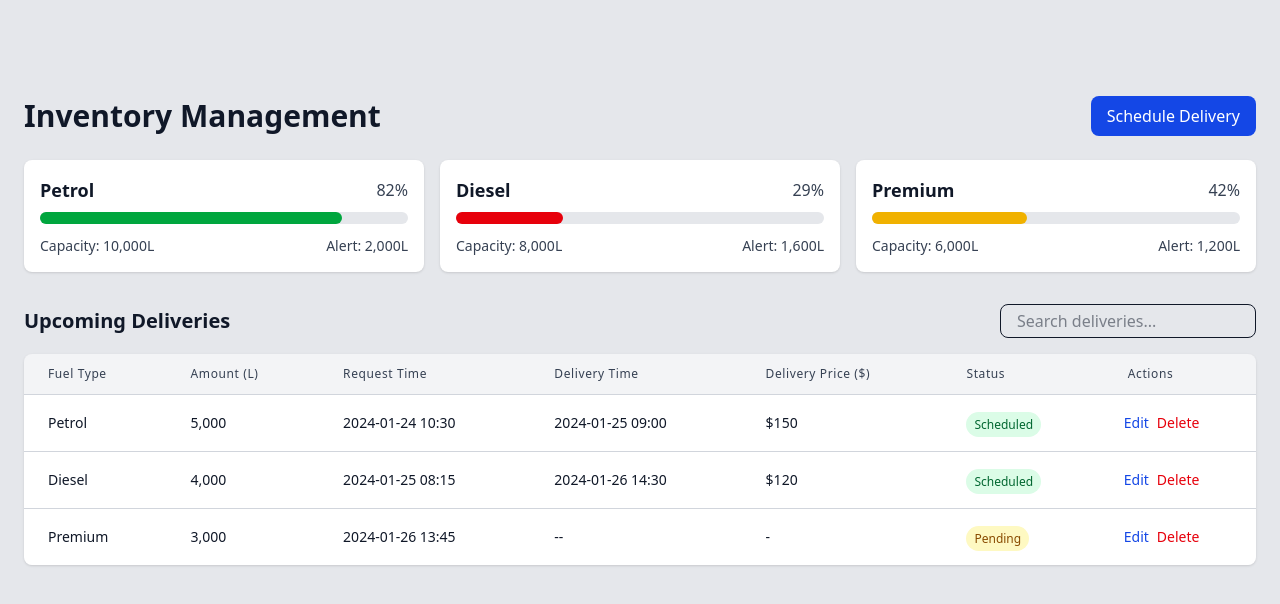
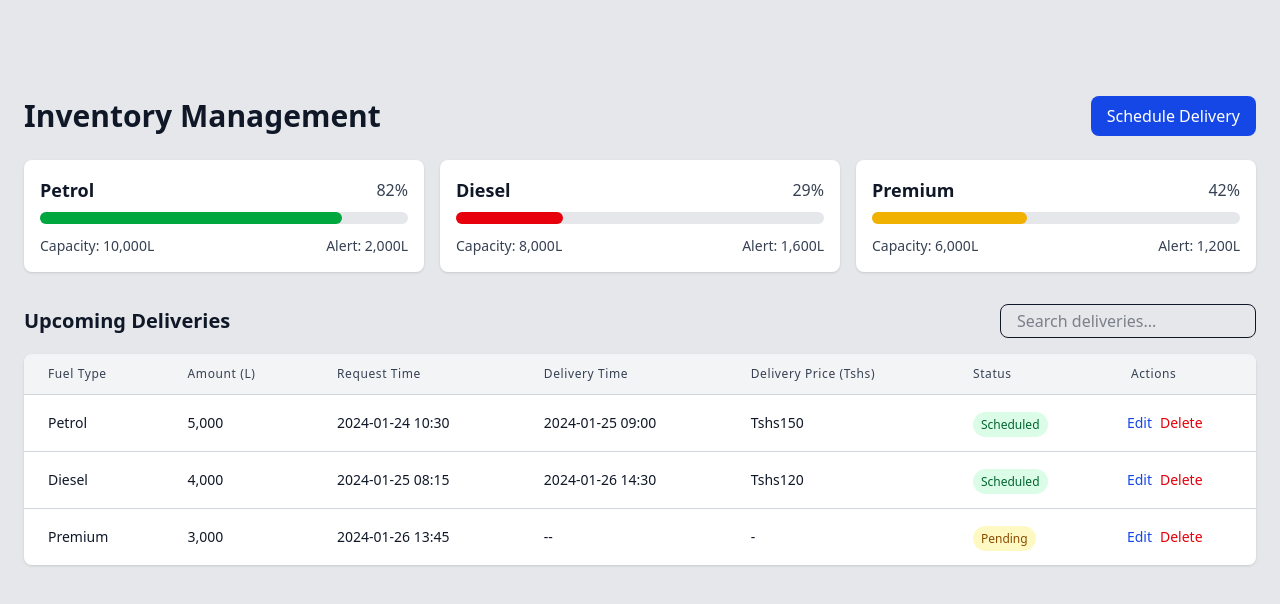
Before and after one commit to harshbix/FuelEase, a React (Vite) app: page / in a window 1280 px wide. Shown: the top 604 px of the page. Built offline with nearby package versions, Linux system fonts and the light colour scheme.

Commit message:
changed dollars to tshs
Signed-off-by: AnthonyMuheranyi <anthonymuheranyi@gmail.com>

```diff
--- a/src/components/Invetory/Invetory.jsx
+++ b/src/components/Invetory/Invetory.jsx
@@ -194,7 +194,7 @@ export default function InventoryPage() {
                   <th className="px-6 py-3 text-left text-xs font-medium text-gray-700 toLowercase tracking-wider">Amount (L)</th>
                   <th className="px-6 py-3 text-left text-xs font-medium text-gray-700 toLowecase tracking-wider">Request Time</th>
                   <th className="px-6 py-3 text-left text-xs font-medium text-gray-700 toLowercase tracking-wider">Delivery Time</th>
-                  <th className="px-6 py-3 text-left text-xs font-medium text-gray-700 toLowercase tracking-wider">Delivery Price ($)</th>
+                  <th className="px-6 py-3 text-left text-xs font-medium text-gray-700 toLowercase tracking-wider">Delivery Price (Tshs)</th>
                   <th className="px-6 py-3 text-left text-xs font-medium text-gray-700 toLowercase tracking-wider">Status</th>
                   <th className="px-6 py-3 text-left text-xs font-medium text-gray-700 toLowercase tracking-wider">Actions</th>
                 </tr>
@@ -210,7 +210,7 @@ export default function InventoryPage() {
                         {item.status === 'Pending' ? '--' : item.deliveryTime}
                       </td>
                       <td className="px-6 py-4 whitespace-nowrap text-sm text-gray-900">
-                        {item.deliveryPrice ? `$${item.deliveryPrice}` : '-'}
+                        {item.deliveryPrice ? `Tshs${item.deliveryPrice}` : '-'}
                       </td>
                       <td className="px-6 py-4 whitespace-nowrap">
                         <span className={`px-2 py-1 text-xs font-medium rounded-full
```
